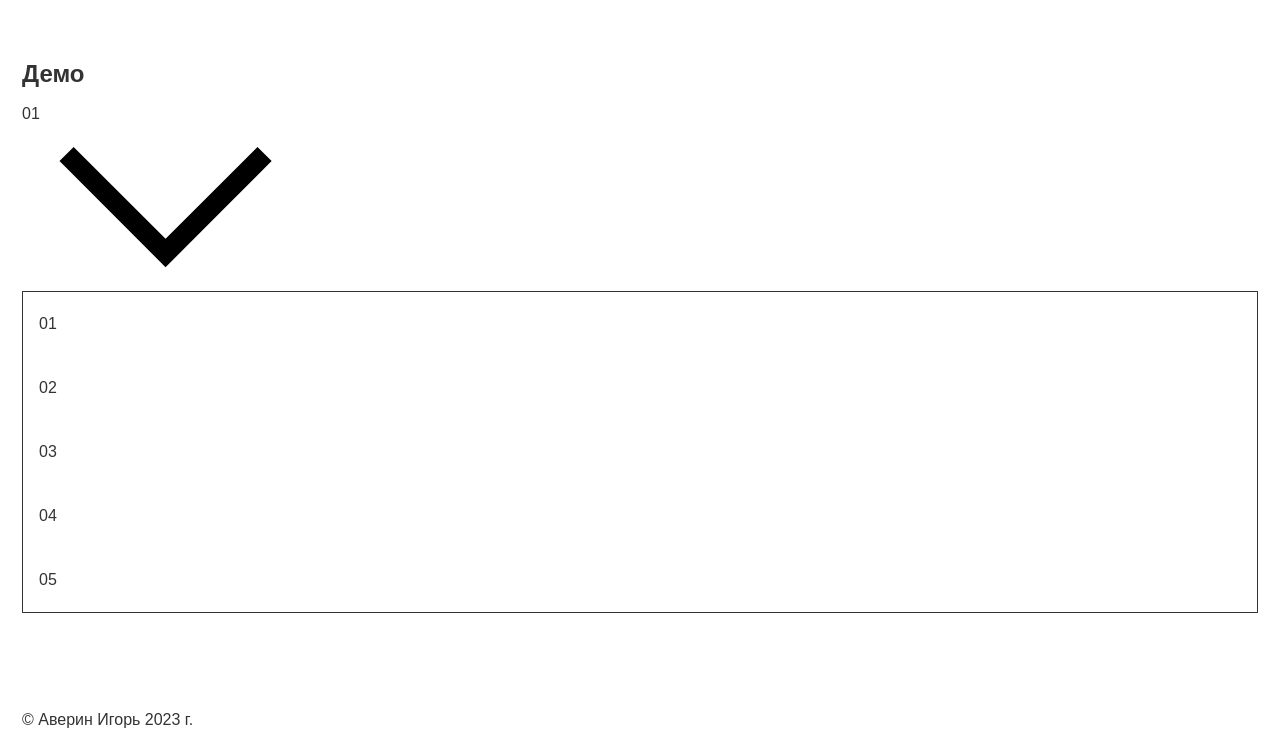
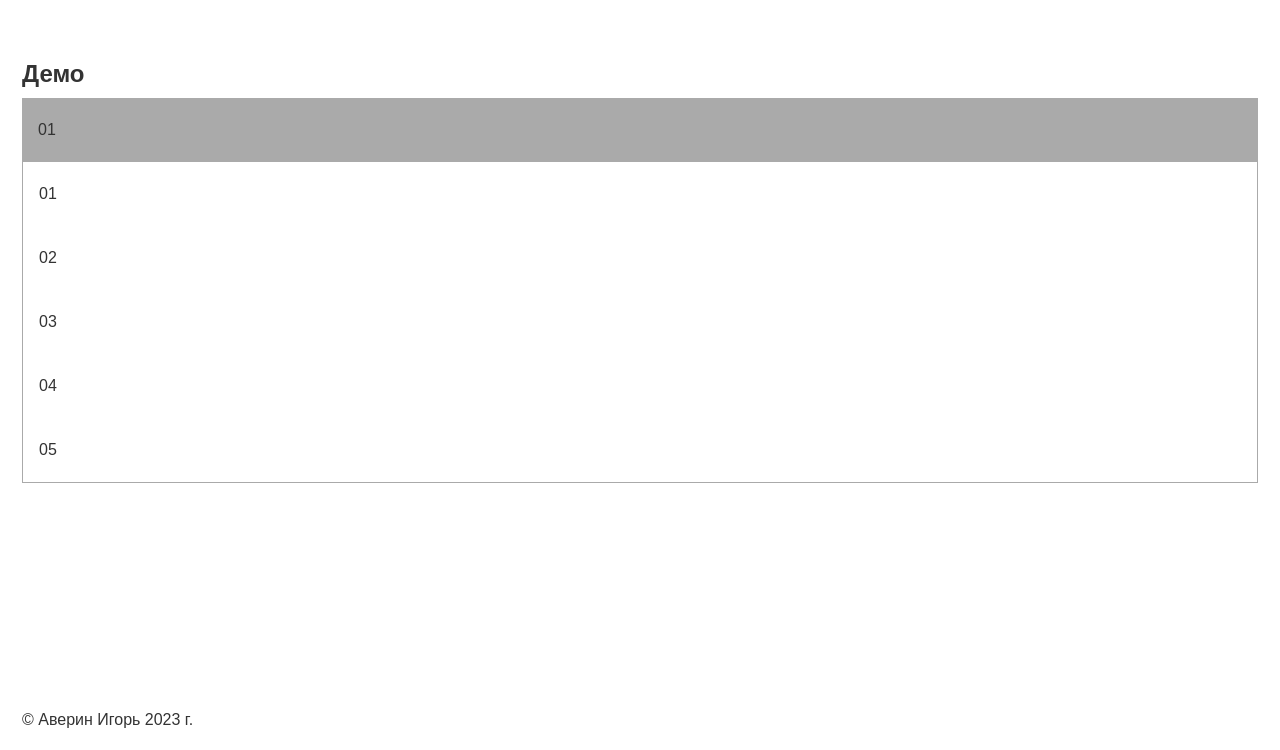
Before and after one commit to avereenn/simple-select, a plain HTML site: page index.html in a window 1280 px wide. Shown: the part 50-800 px from the top of the page. Drawn offline with nearby package versions, Linux system fonts and the light colour scheme.

Commit message:
added styles

```diff
--- a/js/index.js
+++ b/js/index.js
@@ -5,9 +5,4 @@ import SimpleSelect from './simpleSelect.js';
 
 setCopyYear('.js-copy-year');
 
-new SimpleSelect('.js-select', {
-    arrow: {
-        type: 'svg',
-        src: '/images/sprite.svg#arrow',
-    }
-});
+new SimpleSelect('.js-select');
--- a/js/simpleSelect.js
+++ b/js/simpleSelect.js
@@ -40,26 +40,30 @@ export default class SimpleSelect {
       prevSelectedOption.selected = false;
       prevSelectedOption.originalOption.selected = 'false';
       prevSelectedOption.customOptionEl.dataset.selected = false;
-      prevSelectedOption.customOptionEl.hidden = false;
+      prevSelectedOption.customOptionEl.classList.toggle('simple-select__item_selected', prevSelectedOption.selected);
     }
 
     targetOption.selected = true;
     targetOption.originalOption.selected = 'true';
     targetOption.customOptionEl.dataset.selected = true;
-    targetOption.customOptionEl.hidden = true;
+    targetOption.customOptionEl.classList.toggle('simple-select__item_selected', targetOption.selected);
 
     // записываем выбранное значение в поле текущего значения селекта
     this.fieldEl.textContent = targetOption.text;
   }
 
   onSetSelectedOptionClick(ev) {
-    const target = ev.target.closest('.js-custom-option');
+    const target = ev.target.closest('.js-simple-select-option');
 
     if (!target) return;
 
     const id = target.id;
 
     this.setSelectedOption(id);
+  }
+
+  onShowOptionListInnerClick(ev) {
+    const target = ev.target.closest('.js-simple-select-inner');
   }
 
   createArrowEl(type, src) {
@@ -91,7 +95,7 @@ export default class SimpleSelect {
     const listEl = document.createElement('ul');
     let arrowEl = null;
 
-    if (!!this.options.arrow) {
+    if (!!this.options?.arrow) {
       const { arrow: { type, src } } = this.options;
       arrowEl = this.createArrowEl(type, src);
     }
@@ -99,7 +103,7 @@ export default class SimpleSelect {
     this.fieldEl = fieldEl;
 
     wrapperEl.classList.add('simple-select');
-    fieldEl.classList.add('simple-select__inner');
+    fieldEl.classList.add('simple-select__inner', 'js-simple-select-inner');
     listEl.classList.add('simple-select__list');
 
     this.state.forEach((option) => {
@@ -110,7 +114,7 @@ export default class SimpleSelect {
 
       if (selected) fieldEl.textContent = text;
 
-      optionEl.classList.add('simple-select__item', 'js-custom-option');
+      optionEl.classList.add('simple-select__item', 'js-simple-select-option');
       optionEl.id = id;
       optionEl.textContent = text;
       optionEl.dataset.value = value;
--- a/style.css
+++ b/style.css
@@ -106,14 +106,36 @@ picture {
   margin-bottom: 8px;
 }
 
+.simple-select {
+  position: relative;
+}
+
+.simple-select::after {
+  content: '';
+  position: absolute;
+  top: 50%;
+  right: 16px;
+}
+
+.simple-select__inner {
+  padding: 16px;
+  background-color: #aaa;
+}
+
 .simple-select__list {
-  border: 1px solid #333;
+  border-color: #aaa;
+  border-style: solid;
+  border-width: 0 1px 1px;
 }
 
 .simple-select__item {
   padding: 16px;
 }
 
+.simple-select__item[data-selected="true"] {
+  background-color: #eee;
+}
+
 .footer {
   margin-top: auto;
 }
```
